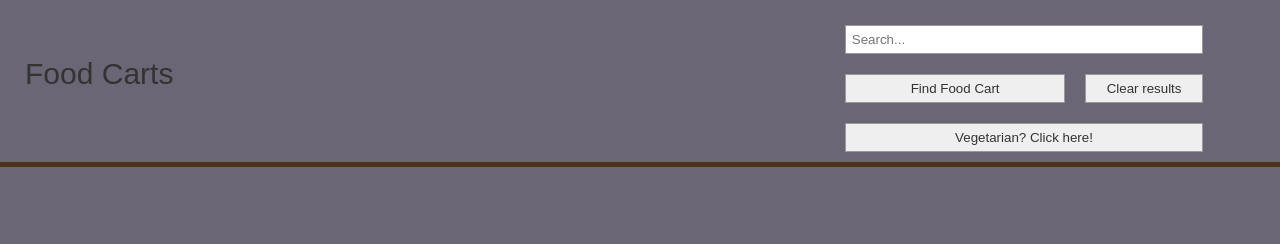
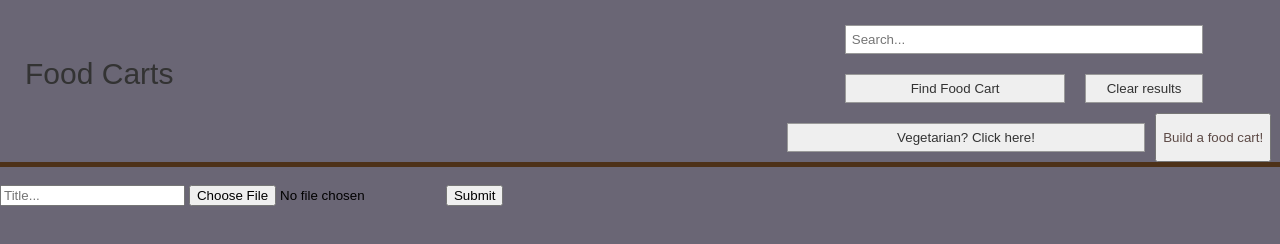
Before and after one commit to amarie401/Master-Food-Cart, a plain HTML site: page public/index.html in a window 1280 px wide. Both pictures are taken after typing "Sample" into the empty fields and a click on the input "Find Food Cart". Drawn offline with Linux system fonts and the light colour scheme; no server answers; a web font is replaced by a local one.

Commit message:
FE // added initial button hide event and build food cart container - no styling yet

```diff
--- a/public/index.html
+++ b/public/index.html
@@ -21,6 +21,7 @@
                         <button class="btn-clear">Clear results</button>
                     </div>
                     <button class="veggie is-visibility-hidden">Vegetarian? Click here!</button>
+                    <button class="build-cart is-visibility-hidden">Build a food cart!</button>
                 </form>
             </div>
         </header>
@@ -29,6 +30,13 @@
 
         </div>
         <!-- END template-container -->
+        <div class="build-foodcart-container">
+            <form class="build-foodcart-form">
+                <input id="build-foodcart-title" type ="text" name="foodcart-title" placeholder="Title...">
+                <input id="build-foodcart-image" type="file" accept="image/jpeg, image/jpg" name="foodcart-image">
+                <input class ="build-foodcart-btn" type="submit" value="Submit">
+            </form>
+        </div>
 
     </div>
     <!-- HANDLE BARS TEMPLATE -->
--- a/public/js/app.js
+++ b/public/js/app.js
@@ -128,6 +128,7 @@
 				console.log('input --> ', searchValue);
 				APIRequest(searchValue); // pass value to APIRequest()
 				$('.veggie').removeClass('is-visibility-hidden');
+				$('.build-cart').removeClass('is-visibility-hidden');
 				searchForm.reset(); // clear form
 			});
 
```
